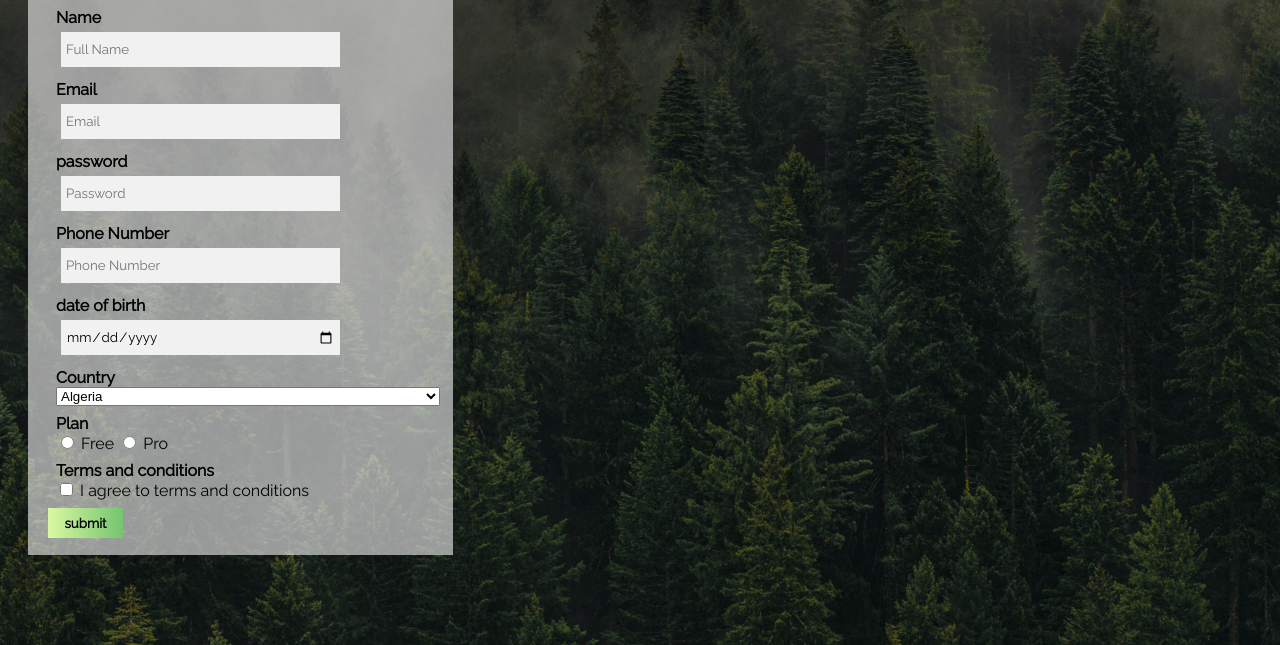
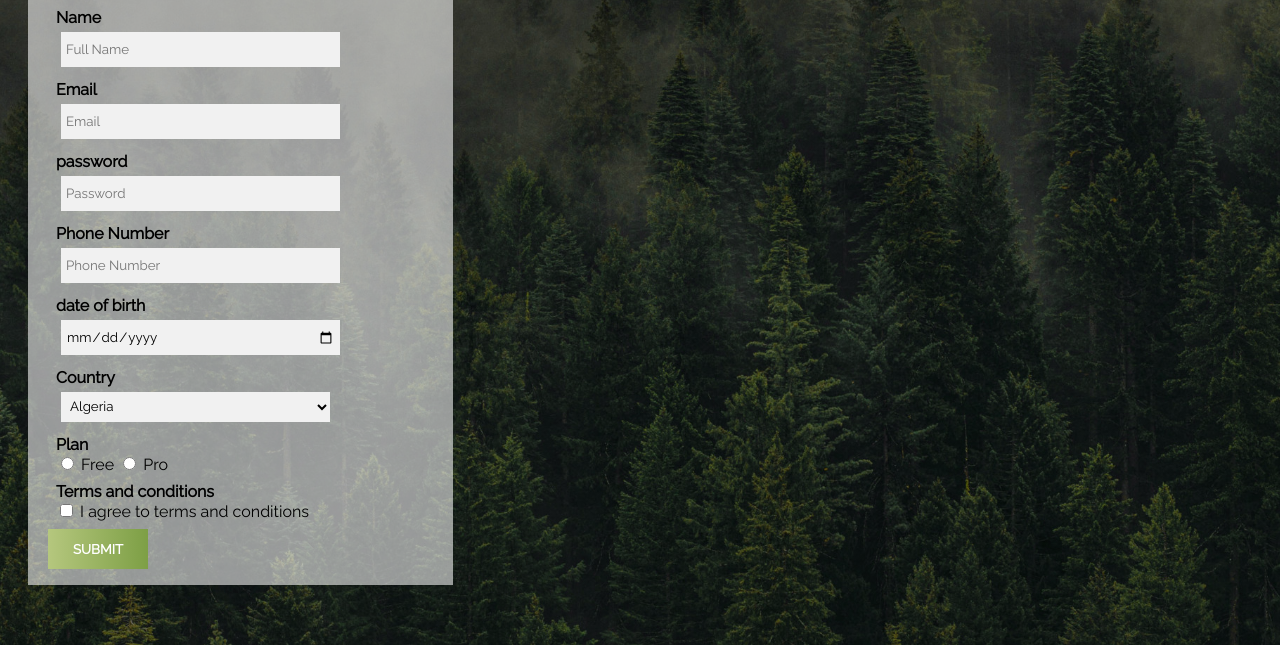
Before and after one commit to fhasa/sign-up-form, a plain HTML site: page index.html in a window 1280 px wide. Shown: the part 155-800 px from the top of the page. Drawn offline with Linux system fonts and the light colour scheme.

Commit message:
edditing CSS for country selector

```diff
--- a/index.html
+++ b/index.html
@@ -104,7 +104,7 @@
             <input type="checkbox" name="agreed" required /> I agree to terms
             and conditions
           </div>
-          <button action="submit" class="submit-button"><b>submit</b></button>
+          <button action="submit" class="submit-button"><b>SUBMIT</b></button>
         </form>
       </div>
     </main>
--- a/styles.css
+++ b/styles.css
@@ -16,7 +16,7 @@ html {
 .form-container {
   padding: 5px;
   padding-left: 20px;
-  height: 630px;
+  height: 660px;
   width: 400px;
   margin-left: 20px;
   margin-top: 70px;
@@ -48,16 +48,29 @@ input[type=text],input[type=password],input[type=date] ,input[type=tel],input[ty
  width: 70%;
  height: 25px;
 }
+
 .submit-button{
     border: none;
-    height: 30px;
-    width: 75px;
+    height: 40px;
+    width: 100px;
     cursor: pointer;
-    background-image: linear-gradient(to right, #ccff668f ,  #14a30a8f);
+    color: white;
+    background-image: linear-gradient(to right, #B5C77E ,  #7D9F45);
     font-family: 'Raleway', sans-serif;
 
 
 }
 .submit-button:hover{
-    background-image: linear-gradient(to right, #ccff66 ,  #14a30a);
+    background-image: linear-gradient(to right, #00b852 ,  #006600);
 }
+select,option
+{
+    background-color: #f1f1f1;
+    padding:5px;
+    margin: 5px;
+    font-family: 'Raleway', sans-serif;
+    width: 70%;
+    height: 30px;
+    border: none;
+    outline: none;
+}
```
